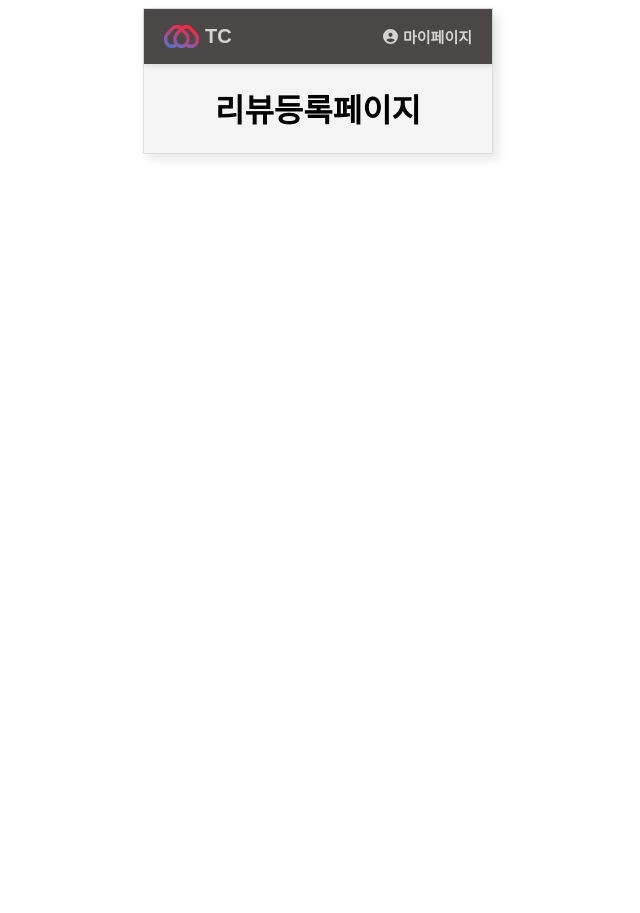
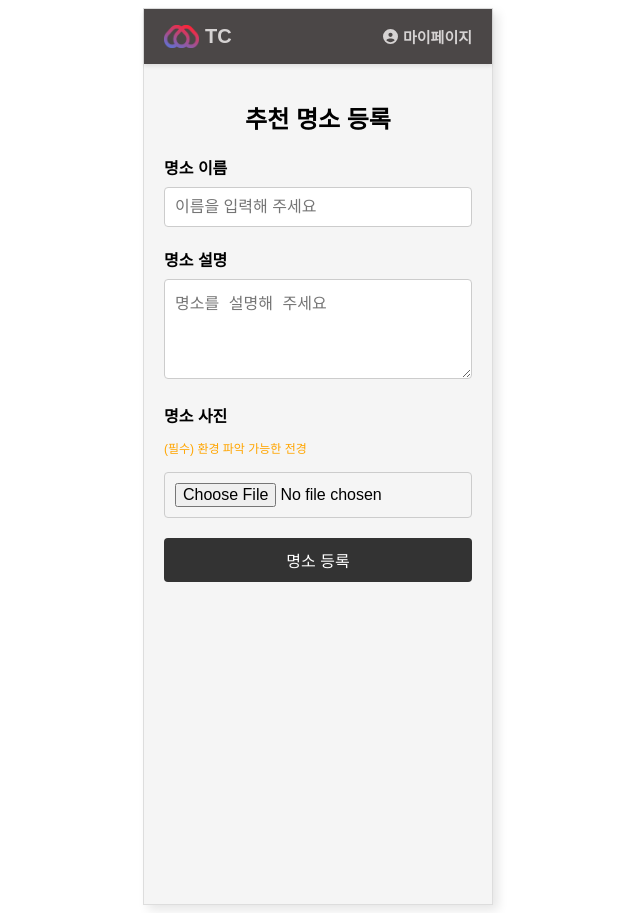
Before and after one commit to Skhuthon/Skhuthon_0th_TEAM10_FE, a Vue app: page /addReview/1 in a window 1280 px wide. Shown: the whole page, without its empty margins (322-962 px from the left). Before the commit the page ends 800 px from the top, so only its background shows below. Built offline with nearby package versions, Linux system fonts and the light colour scheme; a small style sheet from the web is missing; a web font is replaced by a local one.

Commit message:
Feat: 리뷰 등록 페이지 구현

```diff
--- a/package.json
+++ b/package.json
@@ -9,12 +9,14 @@
   },
   "dependencies": {
     "@fortawesome/fontawesome-free": "^6.5.2",
+    "@mdi/font": "^7.4.47",
     "axios": "^1.7.2",
     "bootstrap": "^5.3.3",
     "core-js": "^3.8.3",
     "mitt": "^3.0.1",
     "vue": "^3.4.30",
     "vue-router": "^4.0.3",
+    "vuetify": "^3.6.0-beta.0.0",
     "vuex": "^4.0.2",
     "wordcloud": "^1.2.2"
   },
--- a/src/apis/axios.js
+++ b/src/apis/axios.js
@@ -1,12 +1,21 @@
 import axios from 'axios';
-const accessToken = localStorage.getItem('access_token') || '';
 
 const instance = axios.create({
-    baseURL: "https://gcptest123.shop",
-    headers: {
-        'Authorization': `Bearer ${accessToken}`
+    baseURL: "https://gcptest123.shop"
+});
+
+instance.interceptors.request.use(
+    config => {
+        const token = localStorage.getItem('access_token');
+        if (token) {
+            config.headers.Authorization = `Bearer ${token}`;
+        }
+        return config;
+    },
+    error => {
+        return Promise.reject(error);
     }
-});
+);
 
 instance.interceptors.response.use(
     response => {
--- a/src/apis/reviewService.js
+++ b/src/apis/reviewService.js
@@ -8,3 +8,19 @@ export async function loadReviews(cityId) {
         alert("도시 리뷰 리스트 조회 에러: " + (error instanceof Error ? error.message : error));
     }
 }
+
+export async function insertReview(cityId, reviewData, imageFile) {
+    try {
+        const formData = new FormData();
+        formData.append('review', new Blob([JSON.stringify(reviewData)], { type: 'application/json' }));
+        formData.append('image', imageFile);
+        const response = await instance.post(`/review/${cityId}`, formData, {
+            headers: {
+                'Content-Type': 'multipart/form-data'
+            }
+        });
+        return response.data;
+    } catch (error) {
+        alert("리뷰 삽입 에러: " + (error instanceof Error ? error.message : error));
+    }
+}
--- a/src/components/HeaderComponent.vue
+++ b/src/components/HeaderComponent.vue
@@ -17,22 +17,10 @@
 
 
 <script>
-import { checkLogin, getUserInfo } from "../apis/authService";
+import { checkLogin } from "../apis/authService";
 
 export default {
   name: "HeaderComponent",
-  data() {
-    return {
-      loggedIn: false,
-      loginData: {},
-    };
-  },
-  async mounted() {
-    if (checkLogin()) {
-      this.loggedIn = true;
-      this.loginData = await getUserInfo();
-    }
-  },
   methods: {
     goHome() {
       this.$router.push("/");
--- a/src/views/MyPageView.vue
+++ b/src/views/MyPageView.vue
@@ -6,6 +6,11 @@
 
 <script>
 export default {
-  name: "MyPageView"
+  name: "MyPageView",
+  methods: {
+    async getUser() {
+
+    }
+  }
 }
 </script>
--- a/src/views/ReviewAddView.vue
+++ b/src/views/ReviewAddView.vue
@@ -1,11 +1,161 @@
 <template>
-    <div>
-        <h1>리뷰등록페이지</h1>
-    </div>
+  <div class="review-container">
+    <h1>추천 명소 등록</h1>
+    <form @submit.prevent="submitReview">
+      <div class="input-container">
+        <label>명소 이름</label>
+        <input type="text" v-model="reviewData.placeName1" placeholder="이름을 입력해 주세요" required maxlength="50">
+      </div>
+      <div class="input-container">
+        <label>명소 설명</label>
+        <textarea v-model="reviewData.placeInfo1" placeholder="명소를 설명해 주세요" required maxlength="255"></textarea>
+      </div>
+      <div class="file-input-container">
+        <label>명소 사진</label>
+        <div class="file-hints">
+          <p>(필수) 환경 파악 가능한 전경</p>
+        </div>
+        <p style="text-align: center">
+          <img v-if="previewImage" :src="previewImage" alt="미리보기" class="image-preview">
+        </p>
+        <input type="file" @change="onFileChange" required>
+      </div>
+      <button type="submit" class="submit-button">명소 등록</button>
+    </form>
+  </div>
 </template>
 
 <script>
+import { insertReview } from "@/apis/reviewService";
+
 export default {
-    name: "ReviewAddView"
+  name: "ReviewAddView",
+  data() {
+    return {
+      reviewData: {
+        placeName1: "",
+        placeInfo1: ""
+      },
+      selectedFile: null,
+      previewImage: null
+    };
+  },
+  methods: {
+    onFileChange(event) {
+      const file = event.target.files[0];
+      if (file) {
+        this.selectedFile = file;
+        this.previewImage = URL.createObjectURL(file);
+      } else {
+        this.selectedFile = null;
+        this.previewImage = null;
+      }
+    },
+    async submitReview() {
+      const cityId = this.$route.params.id;
+      if (this.reviewData.placeName1 && this.reviewData.placeInfo1 && this.selectedFile) {
+        try {
+          const response = await insertReview(cityId, this.reviewData, this.selectedFile);
+          console.log('리뷰 등록 성공:', response);
+          this.$router.push("/city/" + cityId);  // this.$router.push로 변경
+        } catch (error) {
+          console.error('리뷰 등록 실패:', error);
+        }
+      } else {
+        alert('모든 필드를 채워주세요.');
+      }
+    }
+  }
 };
 </script>
+
+<style scoped>
+.review-container {
+  max-width: 400px;
+  margin: 0 auto;
+  padding: 20px;
+  height: 100vh;
+}
+
+h1 {
+  text-align: center;
+  font-size: 24px;
+  margin-bottom: 20px;
+}
+
+.input-container {
+  margin-bottom: 20px;
+}
+
+.input-container label {
+  display: block;
+  font-weight: bold;
+  margin-bottom: 8px;
+}
+
+.input-container input,
+.input-container textarea {
+  width: 100%;
+  box-sizing: border-box;
+  padding: 10px;
+  font-size: 16px;
+  border: 1px solid #ccc;
+  border-radius: 4px;
+}
+
+.input-container textarea {
+  min-height: 100px;
+}
+
+.file-input-container {
+  margin-bottom: 20px;
+}
+
+.file-input-container label {
+  display: block;
+  font-weight: bold;
+  margin-bottom: 8px;
+}
+
+.file-hints {
+  font-size: 12px;
+  color: orange;
+  margin-bottom: 8px;
+}
+
+.file-input-container input {
+  display: inline-block;
+  box-sizing: border-box;
+  width: 100%;
+  padding: 10px;
+  font-size: 16px;
+  border: 1px solid #ccc;
+  border-radius: 4px;
+}
+
+.image-preview {
+  display: block;
+  max-width: 100px;
+  max-height: 100px;
+  margin-top: 10px;
+  border: 1px solid #ccc;
+  border-radius: 4px;
+}
+
+.submit-button {
+  display: block;
+  width: 100%;
+  padding: 10px;
+  font-size: 16px;
+  color: #fff;
+  background-color: #333;
+  border: none;
+  border-radius: 4px;
+  cursor: pointer;
+  text-align: center;
+}
+
+.submit-button:hover {
+  background-color: #555;
+}
+</style>
```
Also changed, not shown: 1 other file (tests, documents, lock files or other folders).
